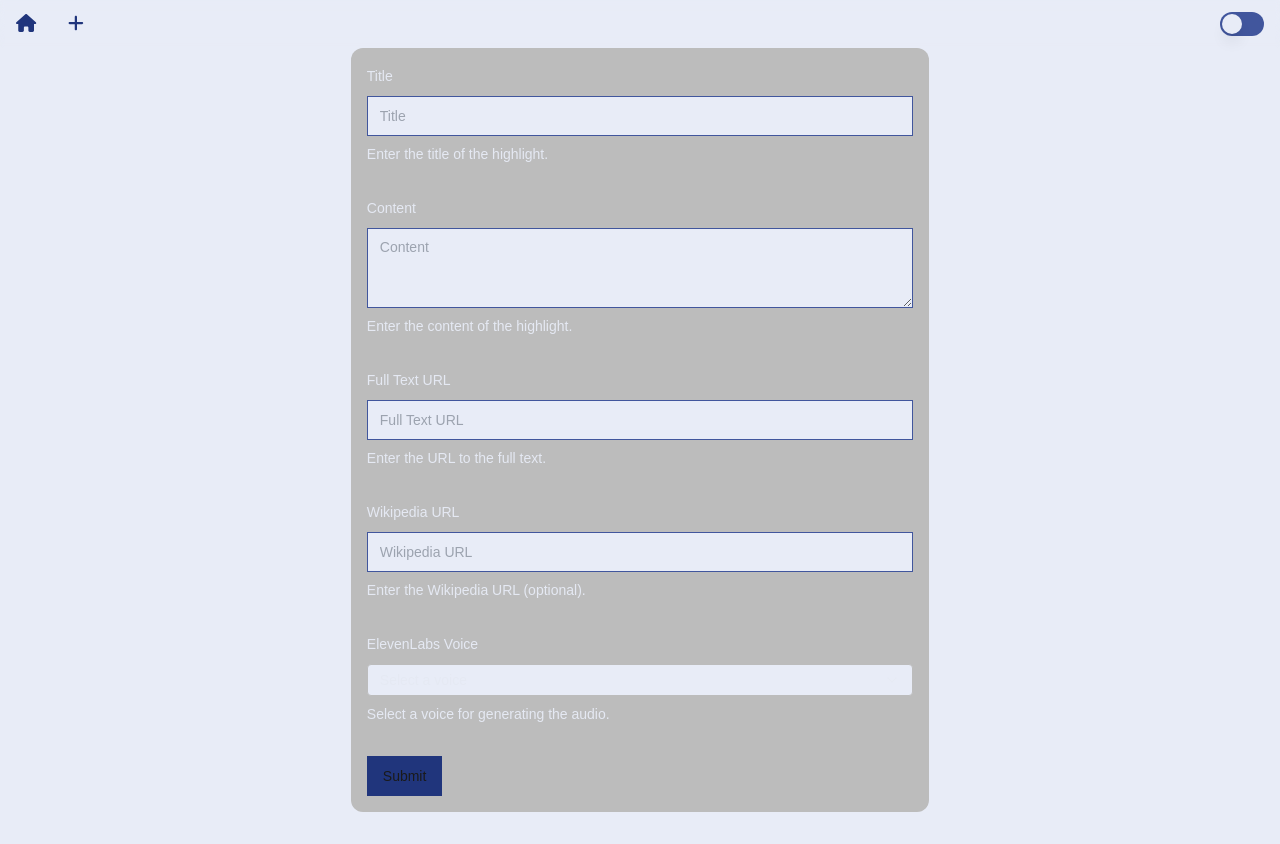
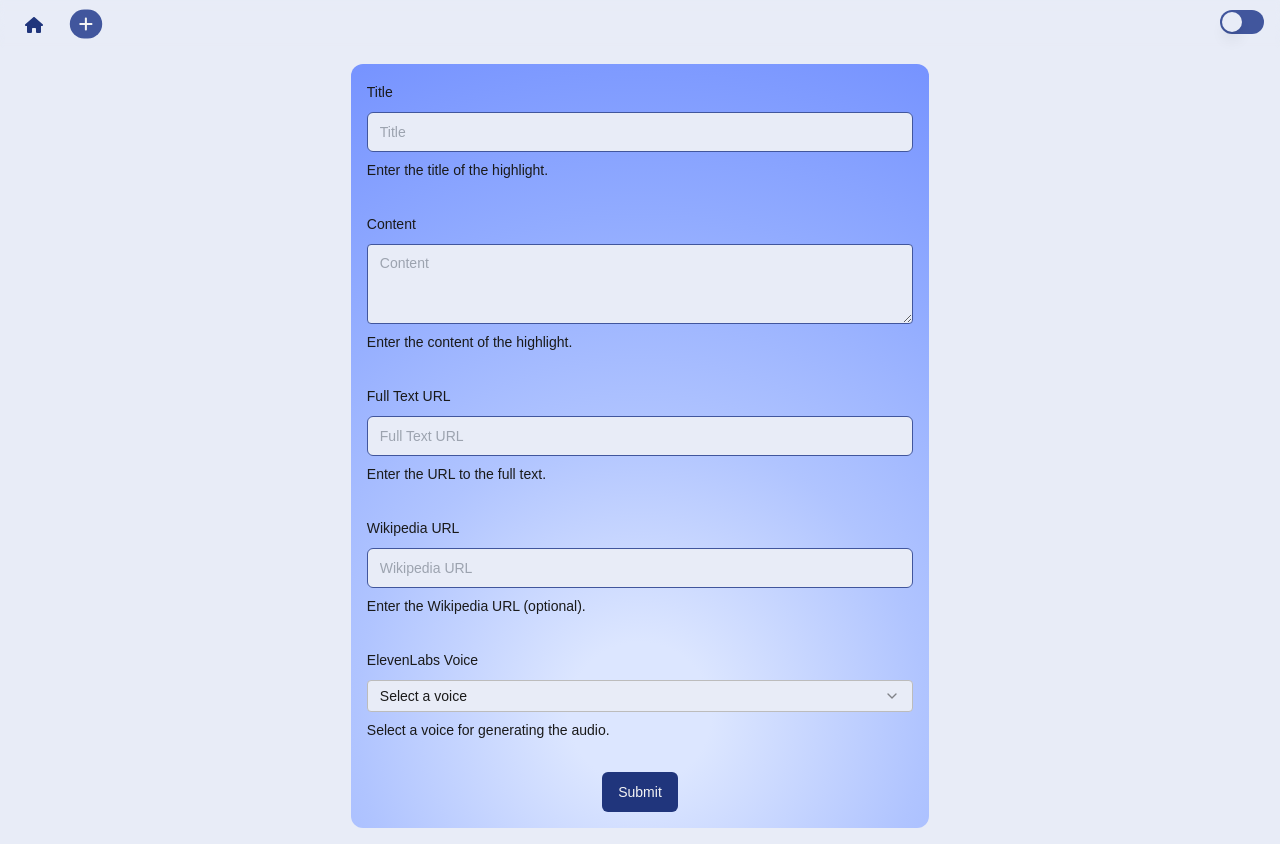
Before and after one commit to lukerabbitte/elsinore, a Next.js app: page /edit in a window 1280 px wide. Before the commit the page ends 812 px from the top, so only its background shows below. Built offline with nearby package versions, Linux system fonts and the light colour scheme; a web font is replaced by a local one.

Commit message:
Does some work on form - more to come

```diff
--- a/src/app/edit/page.js
+++ b/src/app/edit/page.js
@@ -2,10 +2,8 @@ import HighlightForm from "@/components/HighlightForm";
 
 const Edit = () => {
     return (
-        <div className="mt-[48px] w-full flex flex-col items-center justify-center">
-            <div className="w-full max-w-[65ch] p-4 rounded-xl bg-secondary text-secondary-foreground">
-                <HighlightForm />
-            </div>
+        <div className="mt-[48px] p-4 w-full flex flex-col items-center justify-center">
+            <HighlightForm />
         </div>
     );
 };
--- a/src/app/globals.css
+++ b/src/app/globals.css
@@ -21,7 +21,7 @@ body {
         --popover: #dce6ff;
         --popover-foreground: #2d2d2d;
         --primary: #20357c;
-        --primary-foreground: #1a1a1a;
+        --primary-foreground: #f5f5f5;
         --secondary: #bcbcbc;
         --secondary-foreground: #e5e9f3;
         --accent: #41569d;
@@ -77,7 +77,7 @@ body {
         --popover: #1f1f29;
         --popover-foreground: #c0e0f5;
         --primary: #a3d4f4;
-        --primary-foreground: #f5f5f5;
+        --primary-foreground: #1a1a1a;
         --secondary: #434343;
         --secondary-foreground: #13131b;
         --accent: #a3d4f4;
--- a/src/components/HighlightCard.jsx
+++ b/src/components/HighlightCard.jsx
@@ -13,6 +13,7 @@ const HighlightCard = ({
     isFocused,
 }) => {
     const { audioSrc, setAudioSrc } = useContext(AudioContext);
+    const togglePlaybackButtonRef = useRef(null);
 
     const handleListenClick = () => {
         if (audioSrc === highlight.mp3_url) {
@@ -22,13 +23,14 @@ const HighlightCard = ({
         }
     };
 
-    // Hijack enter button
-    useEffect(() => {
+    // Hijack enter button TODO - parked for now as it messes with keyboard navigation
+    /* useEffect(() => {
         const handleKeyDown = (event) => {
             if (isFocused) {
                 switch (event.key) {
                     case "Enter":
                         event.preventDefault();
+                        togglePlaybackButtonRef.current.focus();
                         handleListenClick();
                         break;
                     default:
@@ -42,10 +44,10 @@ const HighlightCard = ({
         return () => {
             window.removeEventListener("keydown", handleKeyDown);
         };
-    }, [isFocused, audioSrc]);
+    }, [isFocused, audioSrc]); */
 
     return (
-        <div className="bg-gradient-radial rounded-xl h-2/3 sm:h-full max-w-[65ch] mx-4 sm:mx-0 p-4 flex flex-col gap-4 justify-between items-center focus:outline-none">
+        <div className="bg-gradient-radial rounded-xl h-2/3 sm:h-full max-w-prose max-h-144 mx-4 sm:mx-0 p-4 flex flex-col gap-4 justify-between items-center focus:outline-none">
             <div className="flex flex-row items-center justify-between w-full gap-4">
                 <h1 className="font-semibold lg:font-extrabold text-foreground text-2xl text-balance">
                     {highlight.title}
@@ -62,6 +64,7 @@ const HighlightCard = ({
                 <PrevButton onClick={onPrevButtonClick} disabled={prevBtnDisabled} />
 
                 <button
+                    ref={togglePlaybackButtonRef}
                     onClick={handleListenClick}
                     className="bg-slate-500/20 backdrop-blur-sm text-foreground px-4 py-2 h-12 w-20 rounded"
                 >
--- a/src/components/HighlightForm.jsx
+++ b/src/components/HighlightForm.jsx
@@ -73,7 +73,10 @@ const HighlightForm = () => {
 
     return (
         <Form {...form}>
-            <form onSubmit={form.handleSubmit(onSubmit)} className="space-y-8">
+            <form
+                onSubmit={form.handleSubmit(onSubmit)}
+                className="space-y-8 bg-gradient-radial p-4 w-full max-w-prose rounded-xl"
+            >
                 <FormField
                     control={form.control}
                     name="title"
@@ -161,7 +164,9 @@ const HighlightForm = () => {
                         </FormItem>
                     )}
                 />
-                <Button type="submit">Submit</Button>
+                <div className="flex flex-row items-center justify-center">
+                    <Button className="rounded-[6px]" type="submit">Submit</Button>
+                </div>
             </form>
         </Form>
     );
--- a/src/components/Navbar.jsx
+++ b/src/components/Navbar.jsx
@@ -4,12 +4,14 @@ import React from "react";
 import { Switch } from "@/components/ui/switch";
 import { useTheme } from "next-themes";
 import Link from "next/link";
+import { usePathname } from "next/navigation";
 import { FontAwesomeIcon } from "@fortawesome/react-fontawesome";
 import { faHome, faPlus } from "@fortawesome/free-solid-svg-icons";
 import { Tooltip, TooltipContent, TooltipProvider, TooltipTrigger } from "@/components/ui/tooltip";
 
 const Navbar = () => {
     const { theme, setTheme } = useTheme();
+    const pathname = usePathname();
 
     const toggleTheme = () => {
         setTheme(theme === "dark" ? "light" : "dark");
@@ -19,12 +21,20 @@ const Navbar = () => {
         <div className="relative h-[48px]">
             <div className="absolute top-0 w-full h-[48px] bg-blur-gradient-to-top-md"></div>
             <div className="w-full h-full flex flex-row justify-between items-center p-4">
-                <div className="space-x-8 z-30 text-lg">
-                    <Link href="/" className="text-primary">
+                <div className="space-x-2 z-30">
                     <TooltipProvider>
                         <Tooltip>
                             <TooltipTrigger>
+                                <Link
+                                    href="/"
+                                    className={`transition-transform text-md duration-950 w-9 h-8 flex items-center justify-center rounded-full ${
+                                        pathname === "/"
+                                            ? "text-primary-foreground scale-90 bg-input"
+                                            : "text-primary"
+                                    }`}
+                                >
                                     <FontAwesomeIcon icon={faHome} />
+                                </Link>
                             </TooltipTrigger>
                             <div className="hidden lg:inline-block">
                                 <TooltipContent>
@@ -33,12 +43,19 @@ const Navbar = () => {
                             </div>
                         </Tooltip>
                     </TooltipProvider>
-                    </Link>
-                    <Link href="/edit" className="text-primary">
                     <TooltipProvider>
                         <Tooltip>
                             <TooltipTrigger>
+                                <Link
+                                    href="/edit"
+                                    className={`transition-transform text-lg duration-950 w-9 h-8 flex items-center justify-center rounded-full ${
+                                        pathname === "/edit"
+                                            ? "text-primary-foreground scale-90 bg-input"
+                                            : "text-primary"
+                                    }`}
+                                >
                                     <FontAwesomeIcon icon={faPlus} />
+                                </Link>
                             </TooltipTrigger>
                             <div className="hidden lg:inline-block">
                                 <TooltipContent>
@@ -47,13 +64,14 @@ const Navbar = () => {
                             </div>
                         </Tooltip>
                     </TooltipProvider>
-                    </Link>
                 </div>
+                <div className="z-30">
                     <Switch
                         checked={theme === "dark"}
                         onCheckedChange={toggleTheme}
-                    className={"transition-colors duration-500 z-30"}
+                        className={"transition-colors duration-500"}
                     />
+                </div>
             </div>
         </div>
     );
--- a/src/components/embla/embla.css
+++ b/src/components/embla/embla.css
@@ -17,7 +17,10 @@
 .embla__container {
     display: flex;
     touch-action: pan-x pinch-zoom;
-    margin-top: calc(var(--slide-spacing) * -1);
+    margin-top: calc((var(--slide-spacing) * -1));
+    @media (min-width: 640px) {
+        margin-top: calc((var(--slide-spacing) * -1) + 1rem);
+    }
     height: calc(var(--slide-spacing) + var(--slide-height));
     flex-direction: column;
     align-items: center;
--- a/src/components/ui/input.jsx
+++ b/src/components/ui/input.jsx
@@ -7,7 +7,7 @@ const Input = React.forwardRef(({ className, type, ...props }, ref) => {
     (<input
       type={type}
       className={cn(
-        "flex h-10 w-full rounded-md border border-input bg-background px-3 py-2 text-base ring-offset-background file:border-0 file:bg-transparent file:text-sm file:font-medium file:text-foreground placeholder:text-muted-foreground focus-visible:outline-none focus-visible:ring-2 focus-visible:ring-ring focus-visible:ring-offset-2 disabled:cursor-not-allowed disabled:opacity-50 md:text-sm",
+        "flex h-10 w-full rounded-[6px] border border-input bg-background px-3 py-2 text-base ring-offset-background file:border-0 file:bg-transparent file:text-sm file:font-medium file:text-foreground placeholder:text-muted-foreground focus-visible:outline-none focus-visible:ring-2 focus-visible:ring-ring focus-visible:ring-offset-2 disabled:cursor-not-allowed disabled:opacity-50 md:text-sm",
         className
       )}
       ref={ref}
--- a/src/components/ui/textarea.jsx
+++ b/src/components/ui/textarea.jsx
@@ -6,7 +6,7 @@ const Textarea = React.forwardRef(({ className, ...props }, ref) => {
   return (
     (<textarea
       className={cn(
-        "flex min-h-[80px] w-full rounded-md border border-input bg-background px-3 py-2 text-base ring-offset-background placeholder:text-muted-foreground focus-visible:outline-none focus-visible:ring-2 focus-visible:ring-ring focus-visible:ring-offset-2 disabled:cursor-not-allowed disabled:opacity-50 md:text-sm",
+        "flex min-h-[80px] w-full rounded-[4px] border border-input bg-background px-3 py-2 text-base ring-offset-background placeholder:text-muted-foreground focus-visible:outline-none focus-visible:ring-2 focus-visible:ring-ring focus-visible:ring-offset-2 disabled:cursor-not-allowed disabled:opacity-50 md:text-sm",
         className
       )}
       ref={ref}
--- a/tailwind.config.js
+++ b/tailwind.config.js
@@ -58,6 +58,9 @@ module.exports = {
                 "screen-minus-padding-and-navbar-and-footer": "calc(100vh - 3rem - 6rem)",
                 "screen-minus-audio-player": "calc(100vh - 110px)",
             },
+            maxHeight: {
+                "144": "36rem",
+            }
         },
     },
     plugins: [require("tailwindcss-animate")],
```
Lines whose indentation alone changed are shown as unchanged.
